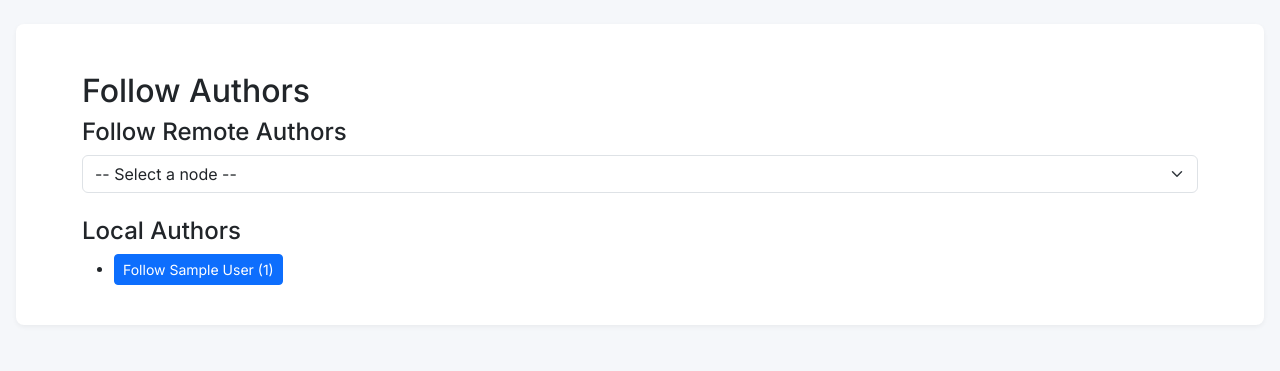
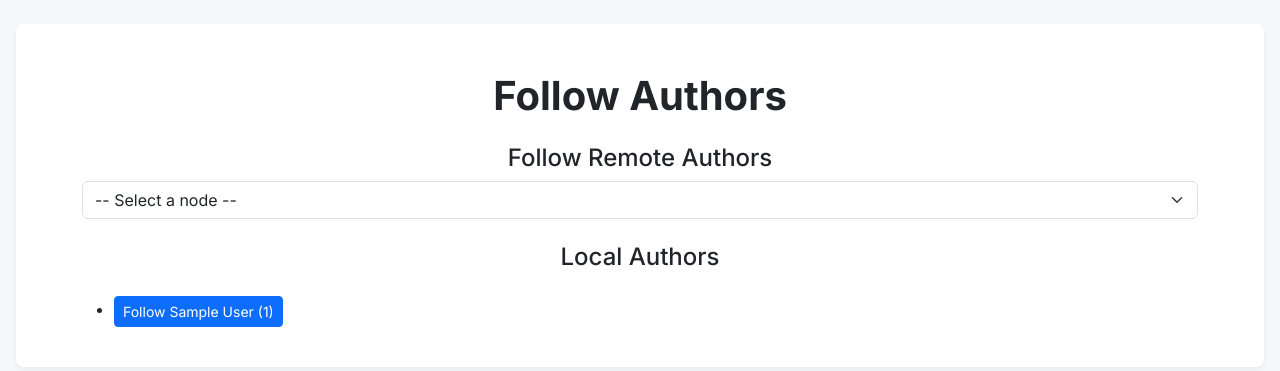
Before and after one commit to mcmclean4/Social-Distribution, a Django app: template app/social/templates/social/follow.html in a window 1280 px wide. Shown: the part 56-427 px from the top of the page. Run offline with Django 5.2, Linux system fonts and the light colour scheme; the template is opened without the code that fills it: most values are stand-ins (such as "Sample title", 1, 10 or a date in 2020).

Commit message:
heading to be consistent across all pages

```diff
--- a/app/social/templates/social/follow.html
+++ b/app/social/templates/social/follow.html
@@ -2,9 +2,9 @@
 
 {% block content %}
 <div class="container mt-4">
-    <h2>Follow Authors</h2>
+    <h1 class="mb-4 text-center fw-bold">Follow Authors</h1>
 
-    <h4>Follow Remote Authors</h4>
+    <h4 class="text-center">Follow Remote Authors</h4>
     <select id="node-select" class="form-select mb-3">
         <option value="">-- Select a node --</option>
         {% for node in nodes %}
@@ -13,7 +13,7 @@
     </select>
     <div id="remote-authors" class="mb-4"></div>
 
-    <h4>Local Authors</h4>
+    <h4 class="mb-4 text-center">Local Authors</h4>
     {% if authors %}
         <ul>
         {% for author in authors %}
@@ -31,7 +31,7 @@
         {% endfor %}
         </ul>
     {% else %}
-        <p>No authors available</p>
+        <p class="text-center">No authors available</p>
     {% endif %}
 </div>
 
@@ -126,7 +126,7 @@
                 const authors = data.authors || [];
 
                 const container = document.getElementById("remote-authors");
-                container.innerHTML = "<h5>Remote Authors</h5><ul>";
+                container.innerHTML = "<h4 class='mb-4 text-center'>Remote Authors</h4><ul>";
 
                 authors.forEach(author => {
                     container.innerHTML += `
--- a/app/social/templates/social/followers.html
+++ b/app/social/templates/social/followers.html
@@ -2,7 +2,7 @@
 
 {% block content %}
 <div class="container mt-4">
-    <h2>My Followers</h2>
+    <h1 class="mb-4 text-center fw-bold">My Followers</h1>
 
     {% if followers %}
         {% for follower in followers %}
--- a/app/social/templates/social/following.html
+++ b/app/social/templates/social/following.html
@@ -1,7 +1,7 @@
 {% extends "social/base.html" %} {% block content %}
 
 <div class="container mt-4">
-	<h2>Users You're Following</h2>
+	<h1 class="mb-4 text-center fw-bold">Users You're Following</h1>
     {%if following_authors%}
         {%for author in following_authors%}
         <ul>
--- a/app/social/templates/social/friends.html
+++ b/app/social/templates/social/friends.html
@@ -2,7 +2,7 @@
 
 {% block content %}
 <div class="container mt-4">
-    <h2>Friends</h2>
+    <h1 class="mb-4 text-center fw-bold">Friends</h1>
 
     {% if friends %}
         {% for friend in friends %}
```
Also changed, not shown: app/social/templates/social/inbox.html (+18 -5 lines).
